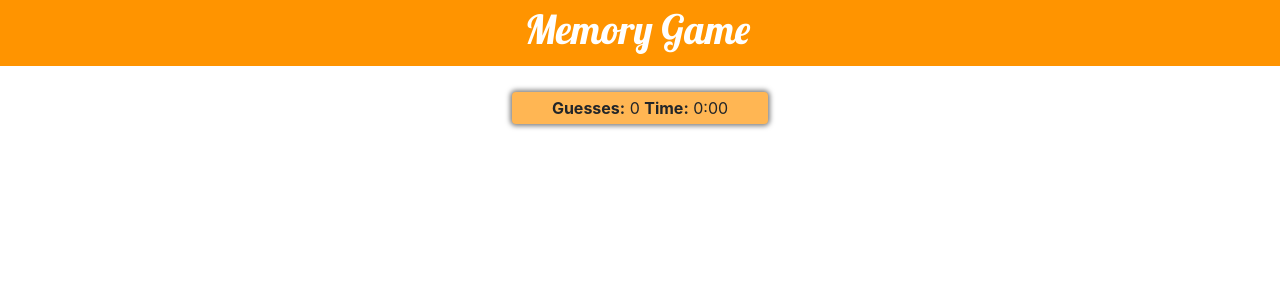
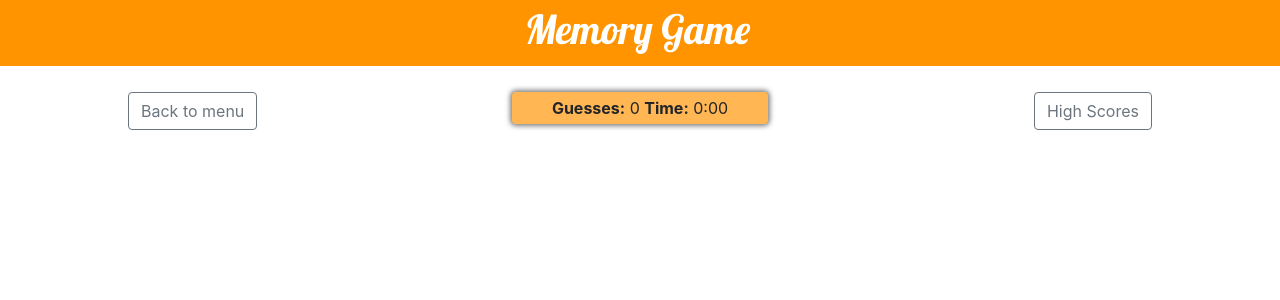
Before and after one commit to IKarbowiak/NewMemoiryGame, a Django app: page /game/ in a window 1280 px wide. Shown: the top 300 px of the page. Run offline with Django 3.2, Linux system fonts and the light colour scheme; parts of the project's set-up code (start-up, migrations or seed data) failed here and were passed over; some libraries are stand-ins or nearby versions.

Commit message:
Add buttons

```diff
--- a/static/css/game.css
+++ b/static/css/game.css
@@ -115,14 +115,28 @@ h2, h3 {
 
 .guess {
    /* float: left; */
-    display: inline-block
-    width: 10%;
+    width: 20%;
     margin-left: 40%;
     margin-right: 40%;
     box-shadow: 0 0 5px 2px rgba(0, 0, 0, .5);
     margin-top: 1%;
     background-color: #ffb653 !important;
 
+}
+
+.endButton-l, .endButton-r {
+    margin-top: 1%;
+    margin-left: 10%;
+    margin-right: 10%;
+}
+
+.endButton-l {
+    float: left;
+    position: absolute;
+}
+
+.endButton-r {
+    float: right;
 }
 
 .high-score {
--- a/templates/game/game.html
+++ b/templates/game/game.html
@@ -30,10 +30,20 @@
             </table>
         </div>
 
-        <div class="shadow-sm p-1 mb-3 bg-white rounded guess">
-            <span class="boldtext">Guesses:</span> {{guesses}}
-            <span class="boldtext">Time:</span> {{time | date: 'm:ss'}}
+        <div class="endButton-l">
+            <button class="btn btn-outline-secondary">Back to menu</button>
         </div>
+        <div class="endButton-r">
+            <button class="btn btn-outline-secondary">High Scores</button>
+        </div>
+        <div>
+            <div class="shadow-sm p-1 mb-3 bg-white rounded guess">
+                <span class="boldtext">Guesses:</span> {{guesses}}
+                <span class="boldtext">Time:</span> {{time | date: 'm:ss'}}
+            </div>
+        </div>
+
+
 
         <div class="modal" tabindex="-1" role="dialog" id="myModal">
           <div class="modal-dialog" role="document">
```
Also changed, not shown: static/js/deck.js (+6 -6 lines), templates/game/high_scores.html (+27 -43 lines).
